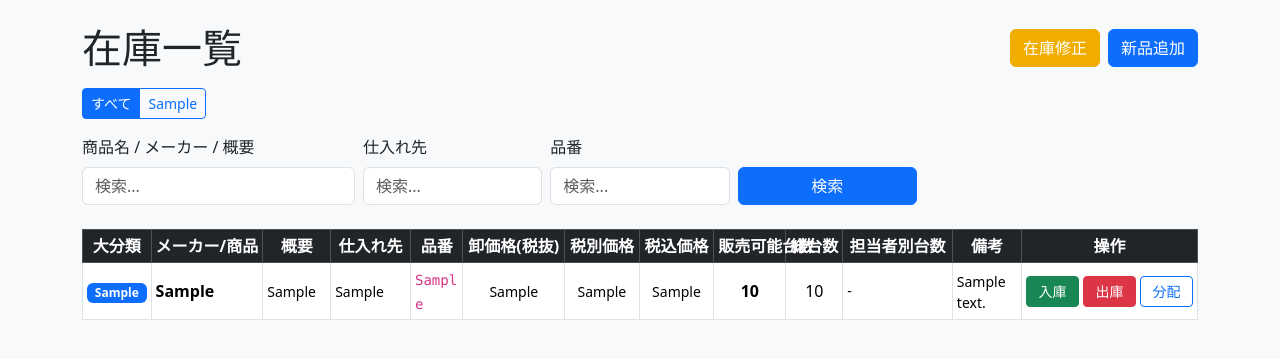
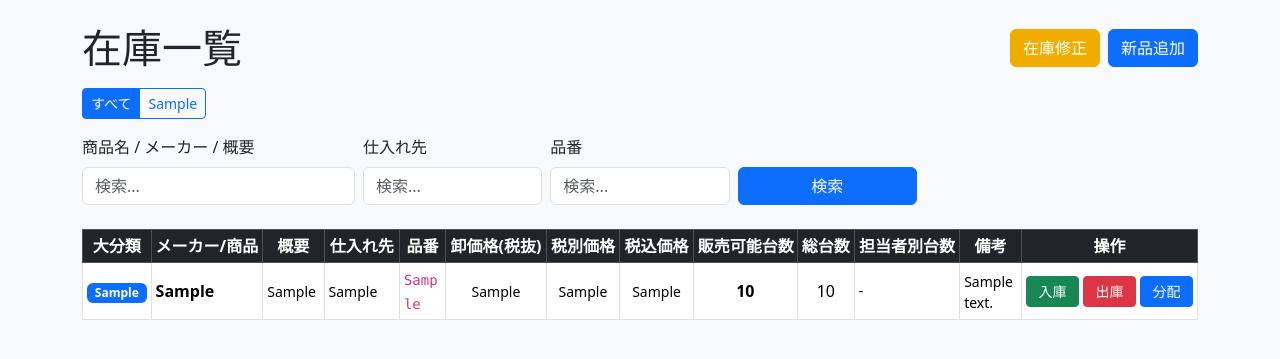
Before and after one commit to 970628809/Inventory, a Flask app: page /inventory in a window 1280 px wide. Shown: the part 56-415 px from the top of the page. Run offline with Flask 3, Linux system fonts and the light colour scheme; the visitor is signed in with stand-in values (Sample User, id 1); tables that the repository leaves empty hold one stand-in row (values such as "Sample post").

Commit message:
Adjust inventory table column widths

```diff
--- a/inventory_app/static/style.css
+++ b/inventory_app/static/style.css
@@ -82,8 +82,8 @@ td.stock-table-overview small {
 }
 
 .stock-table-sku {
-  max-width: 7.5rem;
-  width: 7.5rem;
+  max-width: 9rem;
+  width: 9rem;
 }
 
 .stock-table-price {
@@ -97,8 +97,8 @@ td.stock-table-overview small {
 }
 
 .stock-table-available {
-  max-width: 4.5rem;
-  width: 4.5rem;
+  max-width: 6.5rem;
+  width: 6.5rem;
 }
 
 .stock-table-supplier small,
@@ -108,8 +108,8 @@ td.stock-table-overview small {
 }
 
 .stock-table-staff {
-  max-width: 8.5rem;
-  width: 8.5rem;
+  max-width: 7rem;
+  width: 7rem;
 }
 
 td.stock-table-staff small {
--- a/inventory_app/templates/inventory.html
+++ b/inventory_app/templates/inventory.html
@@ -105,7 +105,7 @@
                   <div class="inventory-actions" role="group">
                     <a href="{{ url_for('stock_operate', product_id=product.id, type='inbound') }}" class="btn btn-sm btn-success" title="入庫">入庫</a>
                     <a href="{{ url_for('stock_operate', product_id=product.id, type='outbound') }}" class="btn btn-sm btn-danger" title="出庫">出庫</a>
-                    <a href="{{ url_for('inventory_assign', product_id=product.id) }}" class="btn btn-sm btn-outline-primary" title="分配担当者">分配</a>
+                    <a href="{{ url_for('inventory_assign', product_id=product.id) }}" class="btn btn-sm btn-primary" title="分配担当者">分配</a>
                   </div>
                 {% endif %}
               </td>
```
